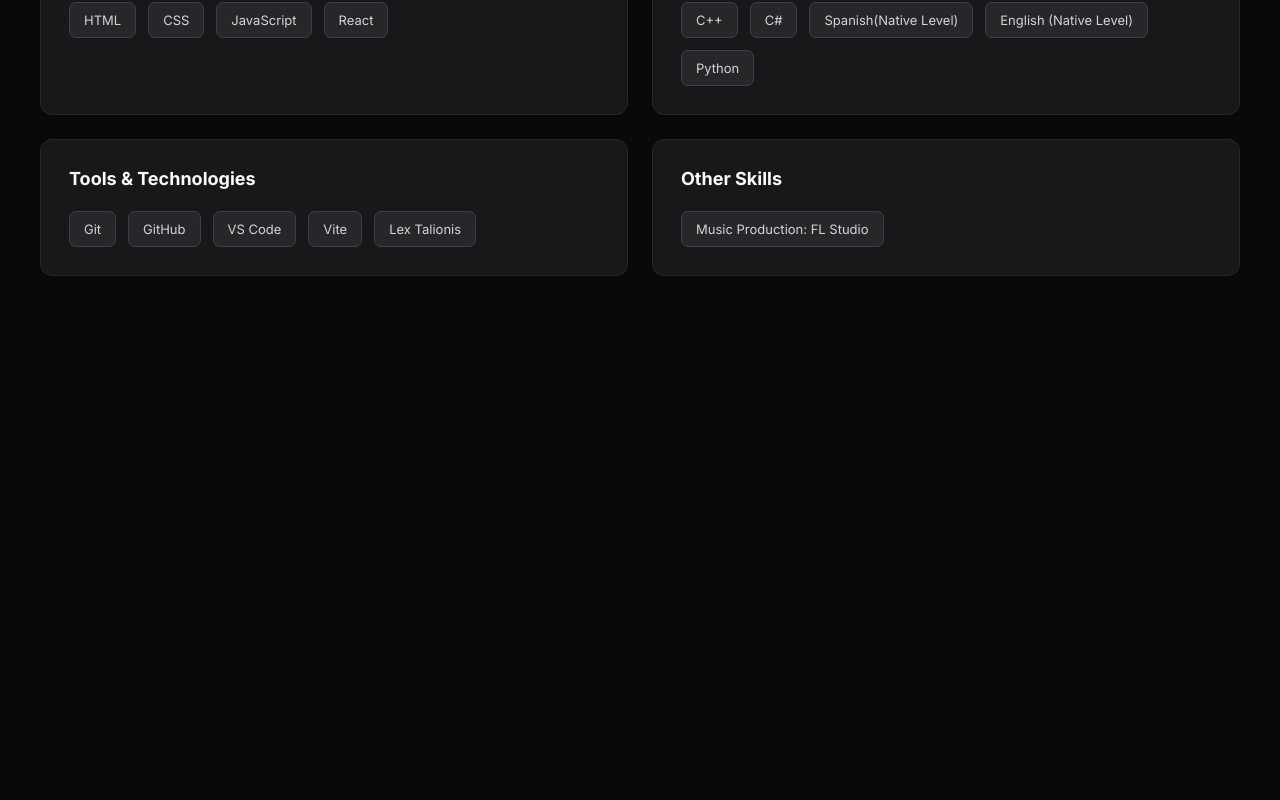
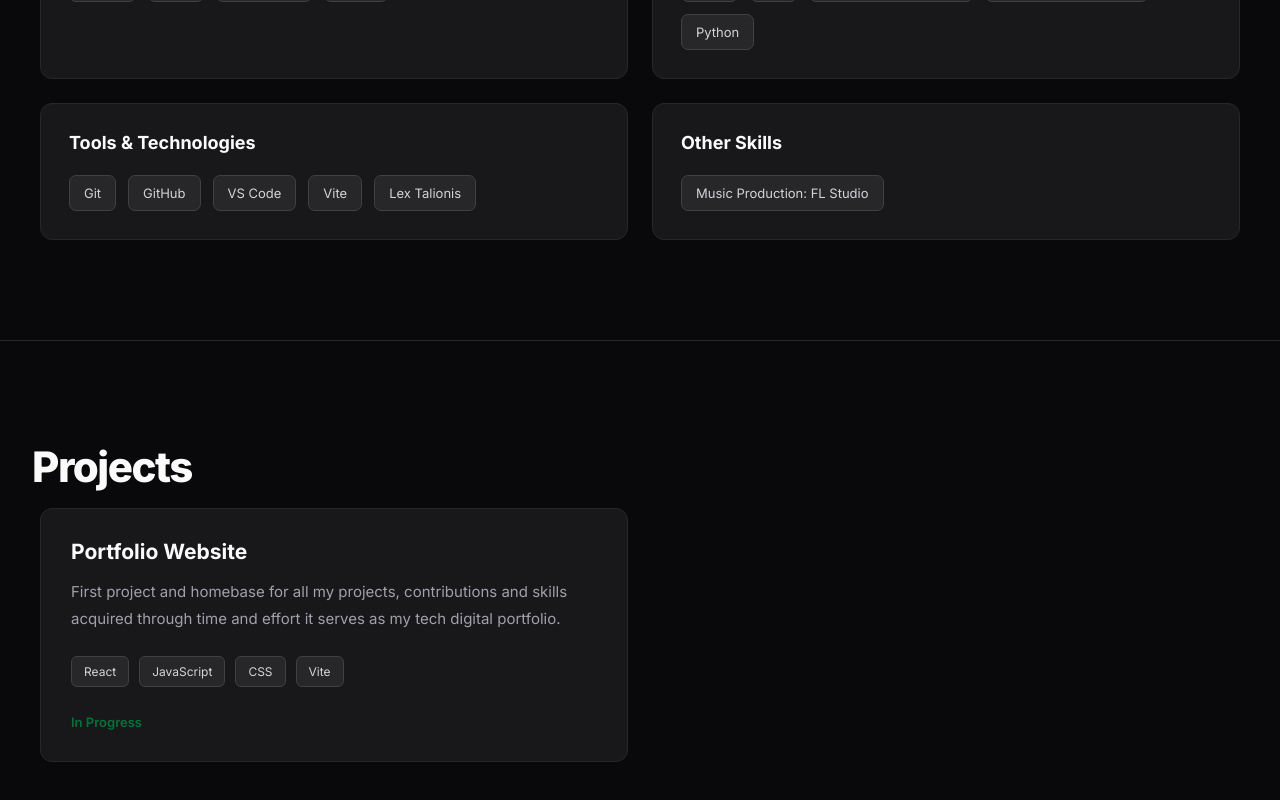
Before and after one commit to GilbertoPinedaWork/gilberto-portfolio, a React (Vite) app: page / in a window 1280 px wide. Shown: the part 1638-2438 px from the top of the page. Before the commit the page ends 2014 px from the top, so only its background shows below. Built offline with nearby package versions, Linux system fonts and the light colour scheme.

Commit message:
Projects

```diff
--- a/src/App.css
+++ b/src/App.css
@@ -8,13 +8,16 @@
 
 .navbar {
   width: 100%;
-  max-width: 1200px;
-  margin: auto;
-  padding: 28px 32px;
-
+  max-width: 100%;
+  margin: 0;
+  padding: 10px 32px;
+  position:sticky;/**/
+  top: 0;
+  z-index: 1000;
   display: flex;
   align-items: center;
   justify-content: space-between;
+  background-color: #135430;
 }
 
 .logo {
@@ -33,12 +36,12 @@
 
 .nav-links a {
   color: #a1a1aa;
-  font-size: 14px;
+  font-size: 16px;
   transition: color 0.2s;
 }
 
 .nav-links a:hover {
-  color: #047139;
+  color: #09090b;
 }
 
 .nav-button {
@@ -47,11 +50,12 @@
   border-radius: 8px;
   font-size: 14px;
   transition: 0.2s;
+  color: #a1a1aa;
+  background: #09090b;
 }
 
 .nav-button:hover {
-  background: #047139;
-  color: #09090b;
+  font-size: 20px;
 }
 
 /* HERO */
@@ -257,6 +261,102 @@
   border-color: #047139;
 }
 
+/* PROJECTS SECTION */
+
+.projects {
+  padding: 100px 32px;
+  border-top: 1px solid #27272a;
+}
+
+.projects-container {
+  max-width: 1200px;
+  margin: 0 auto;
+}
+
+.projects-title {
+  font-size: 42px;
+  font-weight: 800;
+  letter-spacing: -1.5px;
+  margin-bottom: 16px;
+}
+
+.projects-description {
+  color: #a1a1aa;
+  font-size: 16px;
+  line-height: 1.8;
+  max-width: 600px;
+  margin-bottom: 40px;
+}
+/* PROJECT CARDS */
+
+.projects-grid {
+  display: grid;
+  grid-template-columns: repeat(2, 1fr);
+  gap: 24px;
+}
+
+.project-card {
+  background: #18181b;
+  border: 1px solid #27272a;
+  border-radius: 12px;
+  padding: 30px;
+  transition: border-color 0.2s, transform 0.2s;
+}
+
+.project-card:hover {
+  border-color: #047139;
+  transform: translateY(-4px);
+}
+
+.project-info h3 {
+  font-size: 21px;
+  margin-bottom: 14px;
+}
+
+.project-info p {
+  color: #a1a1aa;
+  font-size: 15px;
+  line-height: 1.8;
+  margin-bottom: 24px;
+}
+
+.project-technologies {
+  display: flex;
+  flex-wrap: wrap;
+  gap: 10px;
+  margin-bottom: 24px;
+}
+
+.project-tag {
+  background: #27272a;
+  color: #d4d4d8;
+  border: 1px solid #3f3f46;
+  padding: 7px 12px;
+  border-radius: 6px;
+  font-size: 12px;
+}
+
+.project-status {
+  color: #047139;
+  font-size: 13px;
+  font-weight: 600;
+}
+
+/* MOBILE RESPONSIVENESS */
+
+@media (max-width: 650px) {
+  .projects {
+    padding: 80px 20px;
+  }
+
+  .projects-title {
+    font-size: 32px;
+  }
+
+  .projects-grid {
+    grid-template-columns: 1fr;
+  }
+}
 /* MOBILE RESPONSIVENESS */
 
 @media (max-width: 650px) {
--- a/src/App.jsx
+++ b/src/App.jsx
@@ -5,6 +5,7 @@ import Navbar from './components/Navbar'
 import Hero from './components/Hero'
 import About from './components/About'
 import Skills from './components/Skills'
+import Projects from './components/Projects'
 
 function App() {
   return (
@@ -14,6 +15,7 @@ function App() {
         <Hero />
         <About />
         <Skills />
+        <Projects/>
       </main>
     </div>
   )
--- a/src/components/Projects.jsx
+++ b/src/components/Projects.jsx
@@ -1,5 +1,48 @@
 function Projects(){
+    const projectList =[
+        {
+            title: "Portfolio Website",
+            description: "First project and homebase for all my projects,"+
+            " contributions and skills acquired through time and effort"+
+            " it serves as my tech digital portfolio.",
+            technologies: ["React", "JavaScript", "CSS", "Vite"],
+            status: "In Progress",
+            link: "#"
+        }
+    ]
+return(
+<section className = "projects" id= "projects">
 
+    <h3 className = "projects-title">Projects</h3>
+    <div className = "projects-container">
+        <div className="projects-grid">
+            {projectList.map((project) => (
+                <div className="project-card" key={project.title}>
+
+                    <div className="project-info">
+                        <h3>{project.title}</h3>
+
+                        <p>{project.description}</p>
+
+                        <div className="project-technologies">
+                        {project.technologies.map((technology) => (
+                            <span className="project-tag" key={technology}>
+                            {technology}
+                            </span>
+                        ))}
+                        </div>
+
+                        <span className="project-status">
+                        {project.status}
+                        </span>
+                    </div>
+
+                </div>
+            ))}
+        </div>
+    </div>
+</section>
+)
 }
 
 export default Projects
```
